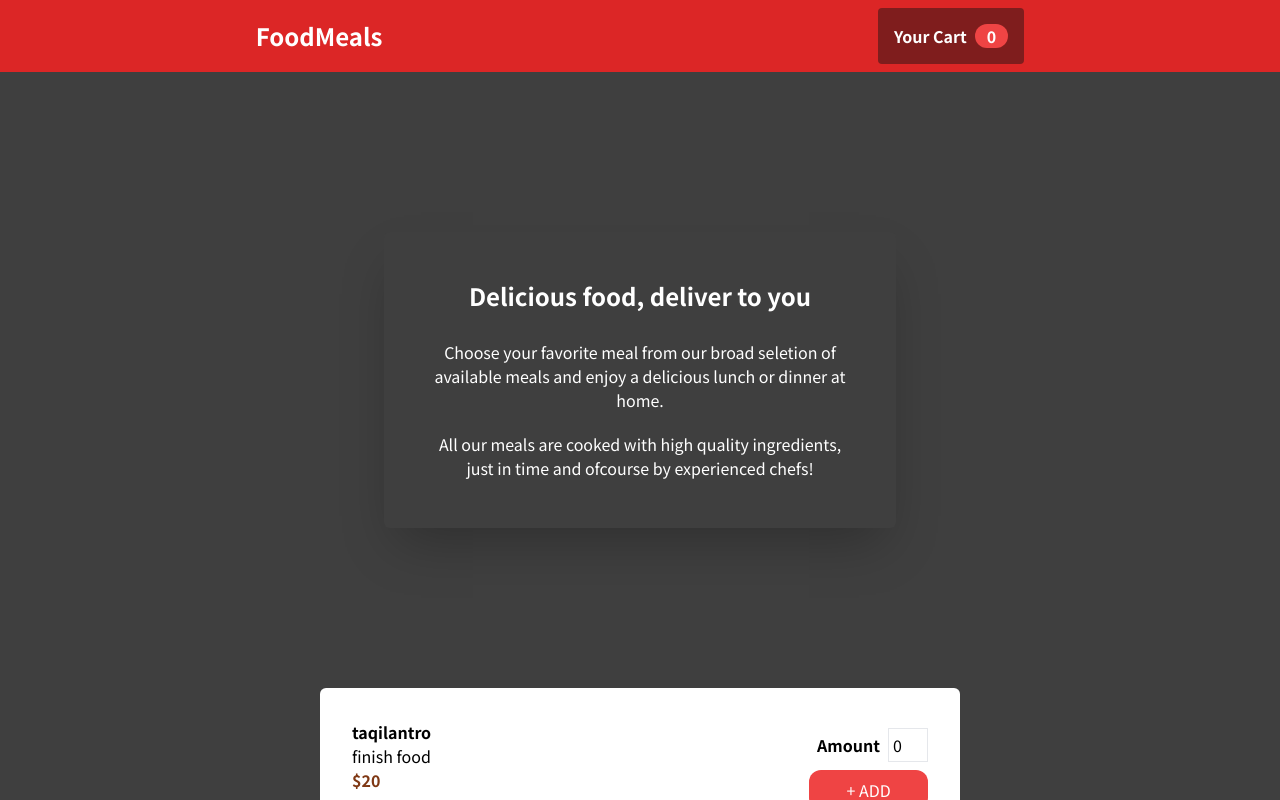
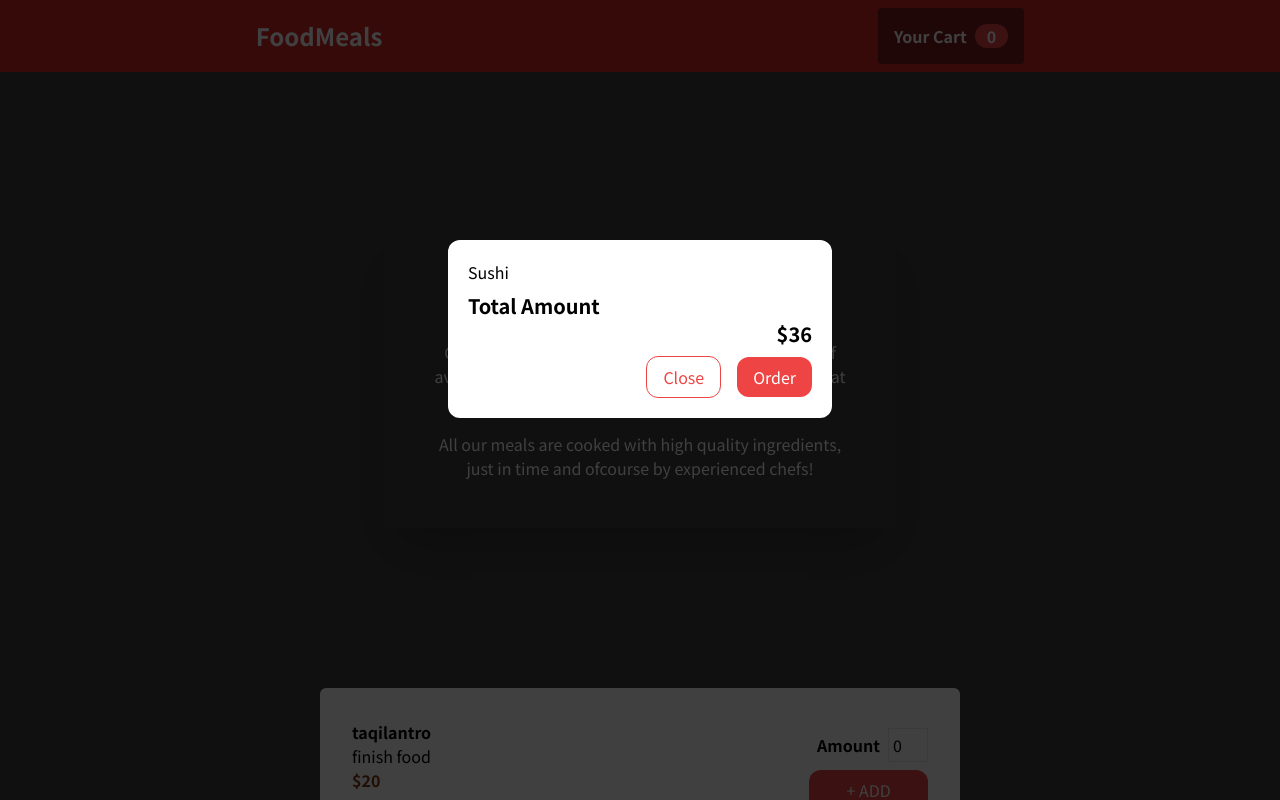
Before and after one commit to arex123/project, a React (Create React App) app: page / in a window 1280 px wide. Shown: the top 800 px of the page. Built offline with nearby package versions, Linux system fonts and the light colour scheme.

Commit message:
modal overlay, using portal

```diff
--- a/public/index.html
+++ b/public/index.html
@@ -29,6 +29,8 @@
   </head>
   <body>
     <noscript>You need to enable JavaScript to run this app.</noscript>
+    <div id="bg-overlay"></div>
+    <div id="modal-overlay"></div>
     <div id="root"></div>
     <!--
       This HTML file is a template.
--- a/src/App.js
+++ b/src/App.js
@@ -1,10 +1,12 @@
 import Header from "./components/Layout/Header";
 import List from "./components/Meals/List";
 import Banner from "./components/UI/Banner";
+import OrderModal from "./components/UI/OrderModal";
 
 function App() {
   return (
     <div>
+      <OrderModal/>
      <Header/>
      <Banner/>
      <List/>
--- a/src/components/Layout/Header.js
+++ b/src/components/Layout/Header.js
@@ -12,6 +12,7 @@ const Header = () => {
                 <p className='bg-red-500 rounded-3xl px-3'>0</p>
             </div>
         </div>
+
     </div>
   )
 }
--- /dev/null
+++ b/src/components/UI/OrderModal.js
@@ -0,0 +1,49 @@
+import React from "react";
+import ReactDOM from "react-dom";
+
+const BackDrop = (props) => {
+  return (
+    <div
+      onClick={props.onClose}
+      className="fixed top-0 left-0 w-full h-lvh z-10 bg-black bg-opacity-75"
+    ></div>
+  );
+};
+const ModalOverlay = (props) => {
+  return (
+    <div className="fixed p-5 top-[30vh] bg-white left-1/2 -translate-x-1/2 rounded-xl z-[100] w-[30%] overflow-hidden">
+      <div className="space-y-2">
+        <p>Sushi</p>
+        <h2 className="text-xl font-bold">Total Amount</h2>
+      </div>
+      <div className="flex flex-col items-end">
+        <p className="text-xl font-bold">$36</p>
+        <div className="space-x-4">
+          <button className="bg-white p-2 border border-red-500 mt-2 px-4 rounded-xl text-red-500">
+            Close
+          </button>
+          <button className="bg-red-500 p-2 mt-2 px-4 rounded-xl text-white">
+            Order
+          </button>
+        </div>
+      </div>
+    </div>
+  );
+};
+
+const OrderModal = () => {
+  return (
+    <>
+      {ReactDOM.createPortal(
+        <BackDrop />,
+        document.getElementById("bg-overlay")
+      )}
+      {ReactDOM.createPortal(
+        <ModalOverlay />,
+        document.getElementById("modal-overlay")
+      )}
+    </>
+  );
+};
+
+export default OrderModal;
```
